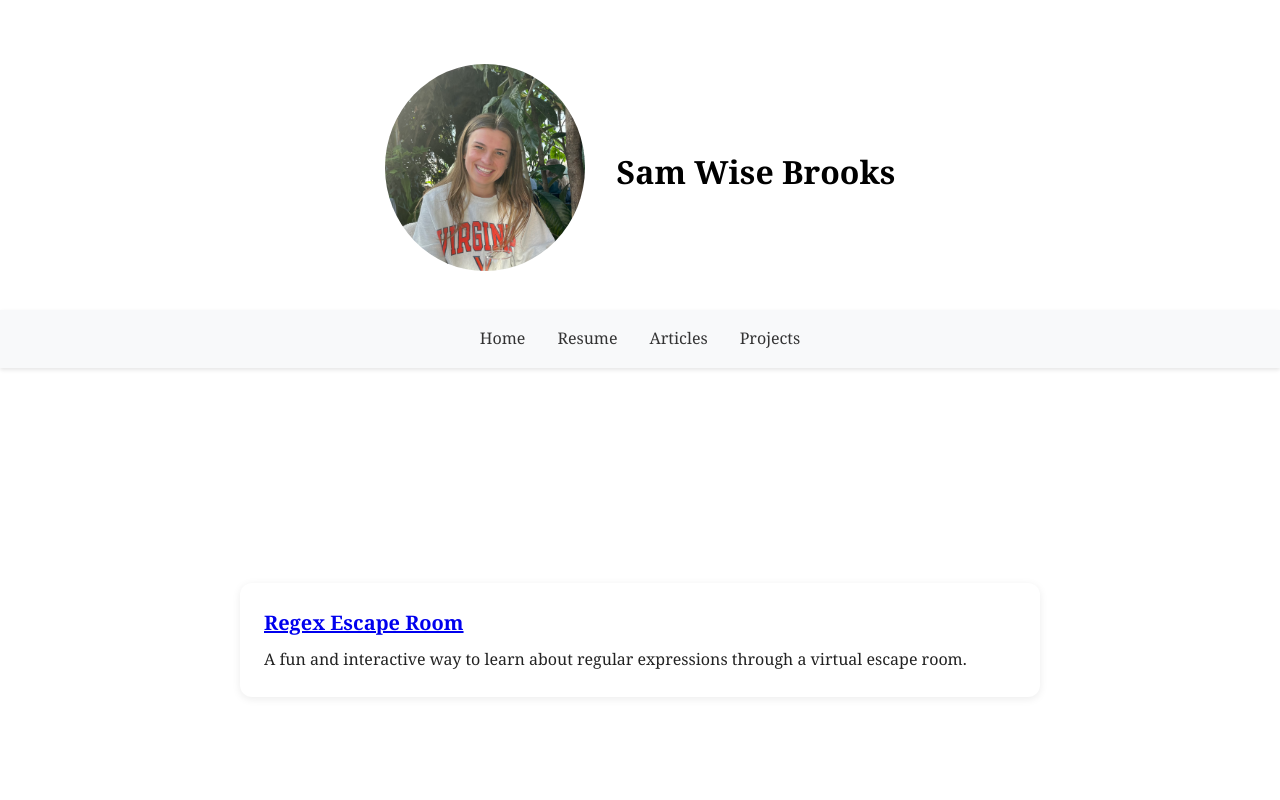
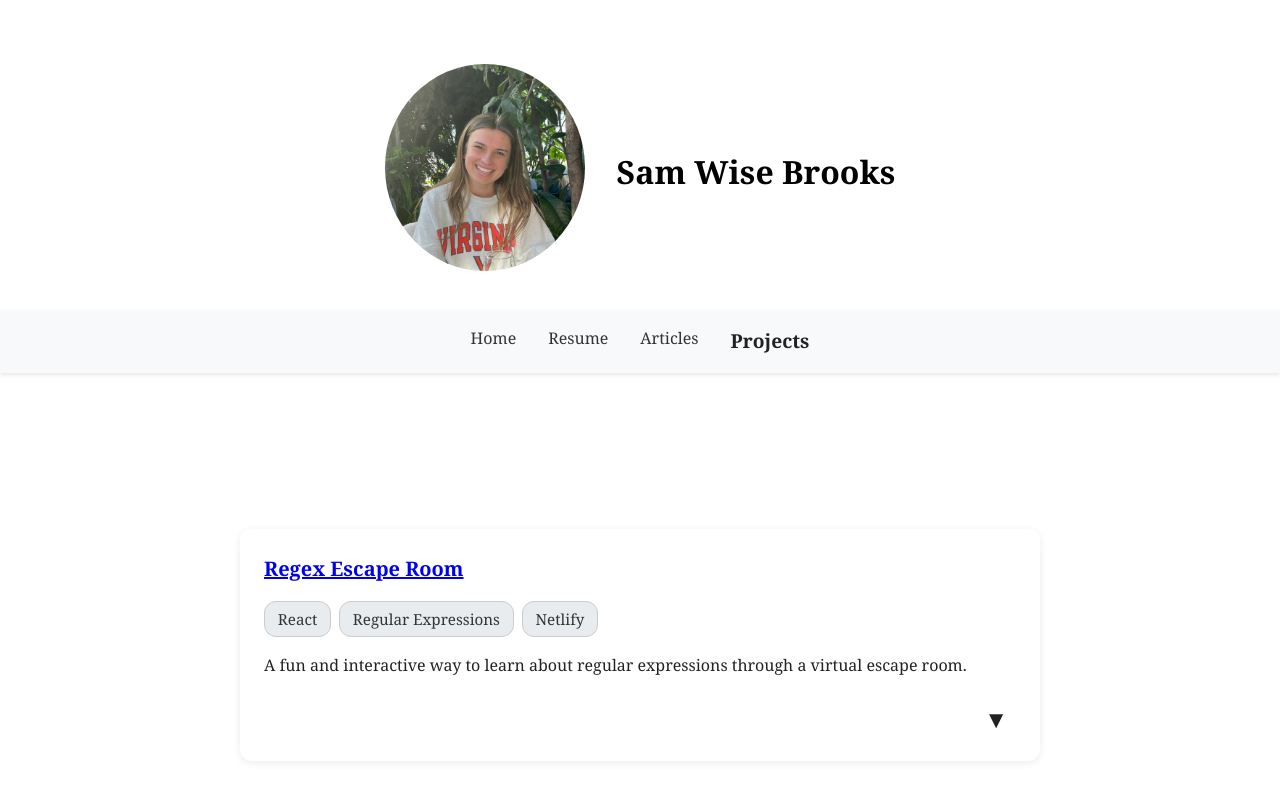
Before and after one commit to samwise3/SamWiseDev, a React (Vite) app: page /projects in a window 1280 px wide. Shown: the top 800 px of the page. Built offline with nearby package versions, Linux system fonts and the light colour scheme.

Commit message:
feat: enhance Card component with long description and tags; update Navigation for active link styling

```diff
--- a/src/components/common/Card.tsx
+++ b/src/components/common/Card.tsx
@@ -1,24 +1,70 @@
-import React from 'react';
+import React, { useState } from 'react';
 
 interface CardProps {
     title: string;
     description?: string;
+    longDescription?: string;
     src: string;
     imgsrc?: string;
     alt?: string;
+    tags?: string[];
 }
 
-function Card({ title, description, imgsrc, alt, src }: CardProps): React.ReactElement {
+function Card({
+    title,
+    description,
+    longDescription,
+    imgsrc,
+    alt,
+    src,
+    tags = [],
+}: CardProps): React.ReactElement {
+    const [expanded, setExpanded] = useState(false);
+
     return (
         <div className="custom-card">
             {imgsrc && (
-            <img className="custom-card-img" src={imgsrc} alt={alt || title} />
+                <img className="custom-card-img" src={imgsrc} alt={alt || title} />
             )}
             <div className="custom-card-content">
-            <h3 className="custom-card-title">
-                <a href={src} target="_blank" rel="noopener noreferrer">{title}</a>
-            </h3>
-            {description && <p className="custom-card-desc">{description}</p>}
+                <h3 className="custom-card-title">
+                    <a href={src} target="_blank" rel="noopener noreferrer">{title}</a>
+                </h3>
+                {tags.length > 0 && (
+                    <div className="card-tags">
+                        {tags.map((tag, idx) => (
+                            <span className="card-tag" key={idx}>{tag}</span>
+                        ))}
+                    </div>
+                )}
+                {description && <p className="custom-card-desc">{description}</p>}
+                <div className="card-toggle-row">
+                    {longDescription && (
+                        <>
+                            <button
+                                className="card-toggle-btn"
+                                onClick={() => setExpanded(e => !e)}
+                                aria-expanded={expanded}
+                                aria-label={expanded ? "Hide details" : "Show details"}
+                            >
+                                <span
+                                    style={{
+                                        display: 'inline-block',
+                                        transition: 'transform 0.2s',
+                                        transform: expanded ? 'rotate(180deg)' : 'rotate(0deg)'
+                                    }}
+                                >
+                                    ▼
+                                </span>
+                            </button>
+                        </>
+                    )}
+                </div>
+                {expanded && longDescription && (
+                    <div className="card-long-desc">
+                        {longDescription}
+                    </div>
+                )}
             </div>
         </div>
     );
--- a/src/components/ui/Navigation.jsx
+++ b/src/components/ui/Navigation.jsx
@@ -1,14 +1,21 @@
-import { Link } from 'react-router-dom';
+import { Link, useLocation } from 'react-router-dom';
 import '../../styles/styles.css';
 import { routes } from '../../routes';
 
 function Navigation() {
+  const location = useLocation();
+
   return (
     <nav className="navbar">
       <ul>
         {routes.map(route => (
           <li key={route.path}>
-            <Link to={route.path}>{route.name}</Link>
+            <Link
+              to={route.path}
+              className={location.pathname === route.path ? 'active' : ''}
+            >
+              {route.name}
+            </Link>
           </li>
         ))}
       </ul>
--- a/src/pages/Articles.jsx
+++ b/src/pages/Articles.jsx
@@ -2,6 +2,7 @@ import Navigation from '../components/ui/Navigation';
 import Footer from '../components/ui/Footer';
 import Card from '../components/common/Card';
 import '../styles/styles.css';
+import Header from '../components/ui/Header';
 
 function Articles() {
   const articles = [
@@ -24,9 +25,8 @@ function Articles() {
   return (
     <div className="page-container">
       <header>
-        <h1>Articles</h1>
+        <Header/>
         <Navigation />
-        <hr />
       </header>
 
       <div className="cards-list">
--- a/src/pages/Projects.tsx
+++ b/src/pages/Projects.tsx
@@ -9,10 +9,11 @@ const projects = [
     {
         title: 'Regex Escape Room',
         description: 'A fun and interactive way to learn about regular expressions through a virtual escape room.',
+        longDescription: 'This project uses React, TypeScript, and Netlify. It features multiple puzzles and tracks user progress.',
         src: 'https://digitalforensicsregex.netlify.app/\#',
         imgsrc:'',
-        alt: 'Regex Escape Room'
-
+        alt: 'Regex Escape Room',
+        tags: ["React", "Regular Expressions", "Netlify"]
     }
 ]
 function Projects() {
@@ -32,6 +33,8 @@ function Projects() {
                     src={project.src}
                     imgsrc={project.imgsrc}
                     alt={project.alt}
+                    tags={project.tags}
+                    longDescription={project.longDescription}
                 />
             ))}
         </div>
--- a/src/styles/styles.css
+++ b/src/styles/styles.css
@@ -66,6 +66,16 @@ header {
 
 .navbar a:hover {
   color: #007bff;
+}
+
+.navbar a.active {
+  font-weight: bold;
+  font-size: 1.2rem;
+  color: #222;           /* Dark grey */
+  border-bottom: none;   /* Remove underline */
+  background: none;      /* Remove background highlight */
+  border-radius: 0;      /* Remove border radius */
+  padding-bottom: 0;     /* Remove extra padding */
 }
 
 /* Main content */
@@ -322,3 +332,52 @@ main {
     margin: 0 0 1rem 0;
   }
 }
+
+.card-tags {
+  margin: 0.5rem 0 1rem 0;
+  display: flex;
+  flex-wrap: wrap;
+  gap: 0.5rem;
+}
+
+.card-tag {
+  background: #e9ecef;
+  color: #333;
+  border-radius: 12px;
+  padding: 0.3rem 0.8rem;
+  font-size: 0.95rem;
+  font-weight: 500;
+  border: 1px solid #ccc;
+}
+
+.card-toggle-btn {
+  margin-top: 0.5rem;
+  background: none;
+  border: none;
+  color: #222;
+  font-size: 1.5rem;
+  cursor: pointer;
+  padding: 0.2rem 0.5rem;
+  transition: color 0.2s;
+}
+
+.card-toggle-btn:hover {
+  color: #007bff;
+}
+
+.card-toggle-row {
+  display: flex;
+  justify-content: flex-end;
+  align-items: center;
+  margin-top: 1rem;
+}
+
+.card-long-desc {
+  margin-top: 0.5rem;
+  background: #fafbfc;
+  border-radius: 8px;
+  padding: 1rem;
+  color: #222;
+  border: 1px solid #eee;
+  font-size: 1rem;
+}
```
